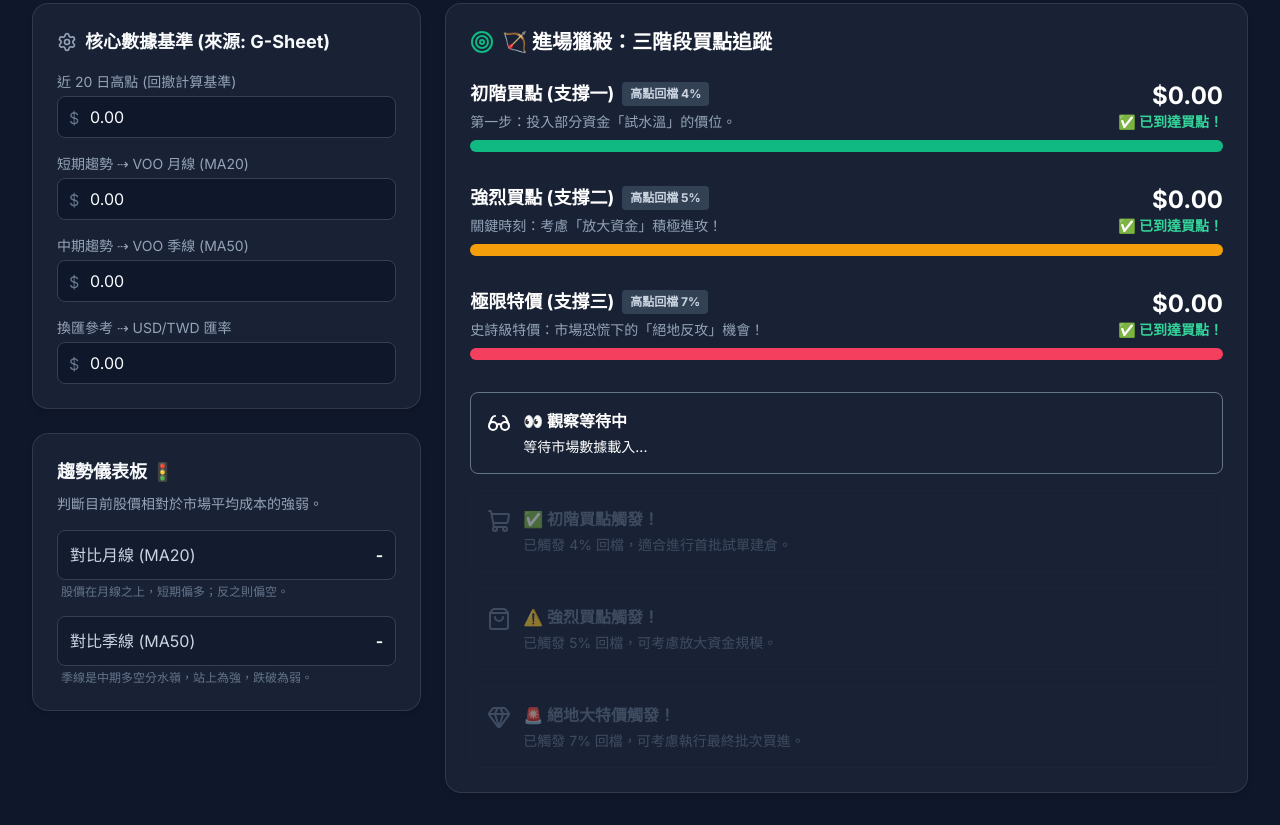
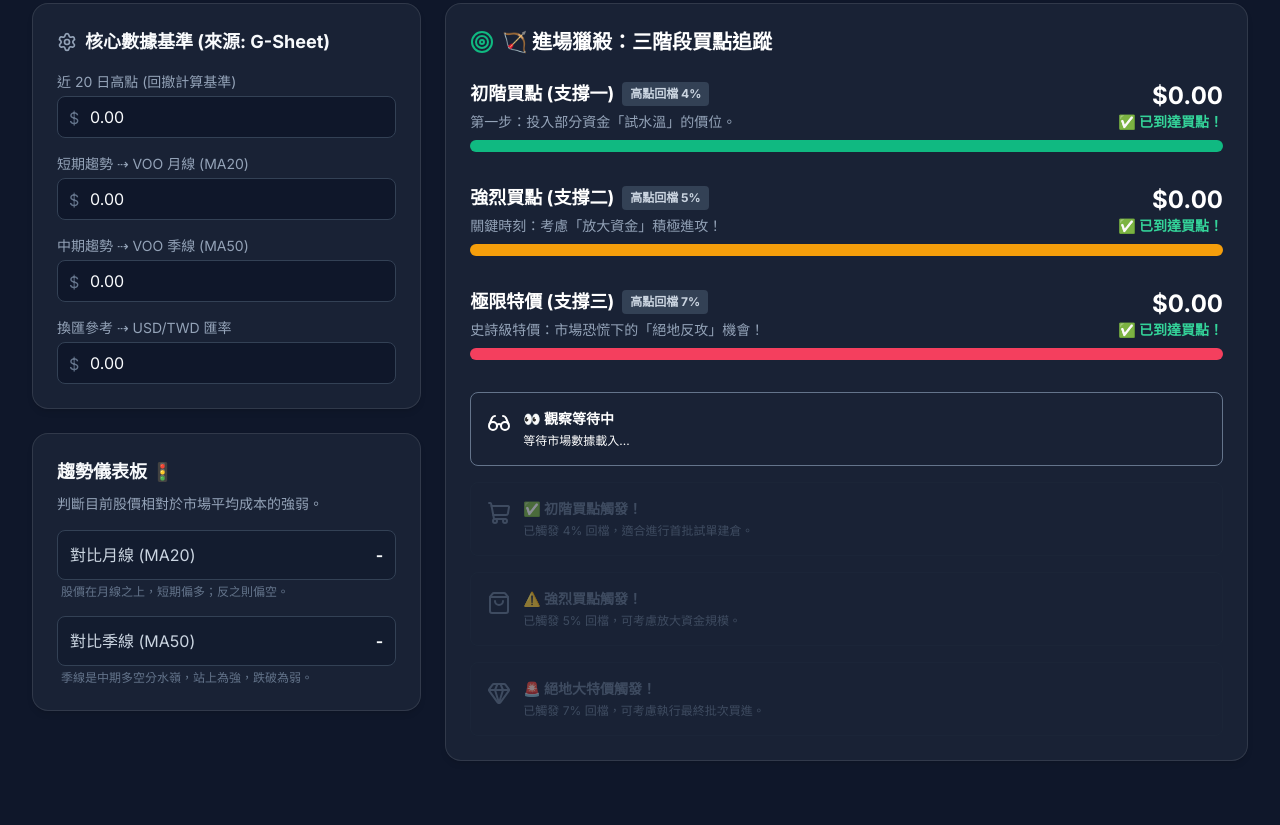
Before and after one commit to mying0928/stock, a plain HTML site: page index.html in a window 1280 px wide. Shown: the part 293-1118 px from the top of the page. After the commit the page ends 1086 px from the top, so only its background shows below. Drawn offline with nearby package versions, Linux system fonts and the light colour scheme; no server answers.

Commit message:
add: new

```diff
--- a/index.html
+++ b/index.html
@@ -162,29 +162,29 @@
                         <div id="alertStateWait" class="p-4 rounded-lg border flex items-start gap-3 transition-all duration-300">
                             <i data-lucide="glasses" class="w-6 h-6 flex-shrink-0 mt-0.5"></i>
                             <div>
-                                <h4 class="font-bold">👀 觀察等待中</h4>
-                                <p class="text-sm mt-1" id="alertTextWait">等待數據載入...</p>
+                                <h4 class="text-sm font-bold">👀 觀察等待中</h4>
+                                <p class="text-xs mt-1" id="alertTextWait">等待數據載入...</p>
                             </div>
                         </div>
                         <div id="alertStateS1" class="p-4 rounded-lg border flex items-start gap-3 transition-all duration-300">
                             <i data-lucide="shopping-cart" class="w-6 h-6 flex-shrink-0 mt-0.5"></i>
                             <div>
-                                <h4 class="font-bold">✅ 初階買點觸發！</h4>
-                                <p class="text-sm mt-1">已觸發 4% 回檔，適合進行首批試單建倉。</p>
+                                <h4 class="text-sm font-bold">✅ 初階買點觸發！</h4>
+                                <p class="text-xs mt-1">已觸發 4% 回檔，適合進行首批試單建倉。</p>
                             </div>
                         </div>
                         <div id="alertStateS2" class="p-4 rounded-lg border flex items-start gap-3 transition-all duration-300">
                             <i data-lucide="shopping-bag" class="w-6 h-6 flex-shrink-0 mt-0.5"></i>
                             <div>
-                                <h4 class="font-bold">⚠️ 強烈買點觸發！</h4>
-                                <p class="text-sm mt-1">已觸發 5% 回檔，可考慮放大資金規模。</p>
+                                <h4 class="text-sm font-bold">⚠️ 強烈買點觸發！</h4>
+                                <p class="text-xs mt-1">已觸發 5% 回檔，可考慮放大資金規模。</p>
                             </div>
                         </div>
                         <div id="alertStateS3" class="p-4 rounded-lg border flex items-start gap-3 transition-all duration-300">
                              <i data-lucide="gem" class="w-6 h-6 flex-shrink-0 mt-0.5"></i>
                             <div>
-                                <h4 class="font-bold">🚨 絕地大特價觸發！</h4>
-                                <p class="text-sm mt-1">已觸發 7% 回檔，可考慮執行最終批次買進。</p>
+                                <h4 class="text-sm font-bold">🚨 絕地大特價觸發！</h4>
+                                <p class="text-xs mt-1">已觸發 7% 回檔，可考慮執行最終批次買進。</p>
                             </div>
                         </div>
                     </div>
```
